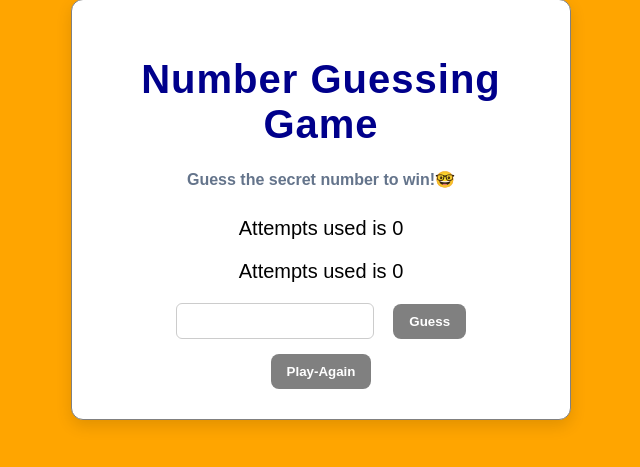
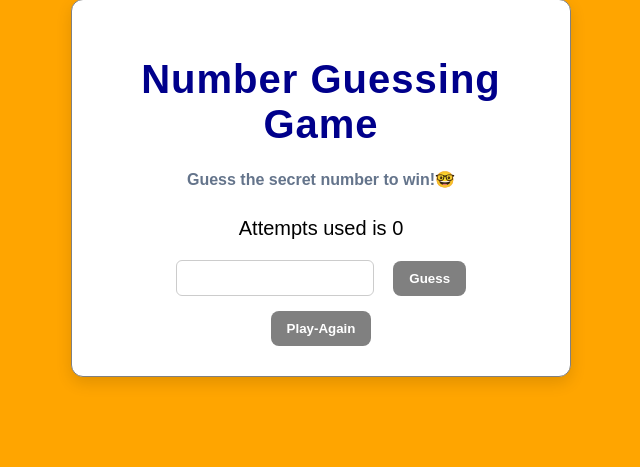
Before and after one commit to emmanuellauloko240/number_guessing_game, a Flask app: page /guess-game in a window 1280 px wide. Shown: the part 89-556 px from the top of the page, without its empty margins (319-959 px from the left). Run offline with Flask 3, Linux system fonts and the light colour scheme.

Commit message:
Update attempt counter and game logic

```diff
--- a/templates/index.html
+++ b/templates/index.html
@@ -12,7 +12,7 @@
 <h1>Number Guessing Game</h1>
 <p class="subtitle"> Guess the secret number to win!🤓 </p>
 <form method="POST" action="/guess-game">
-<p class="message"> Attempts used is {{guess_count}}</p><p class="message"> Attempts used is {{guess_count}}</p>
+<p class="message"> Attempts used is {{guess_count}}</p>
 {% if message == "Correct🥳"%}
 <h2>🎉 You won! 🎉</h2>
 <p> You guessed it in {{ guess_count }} tries🙃</p>
```
